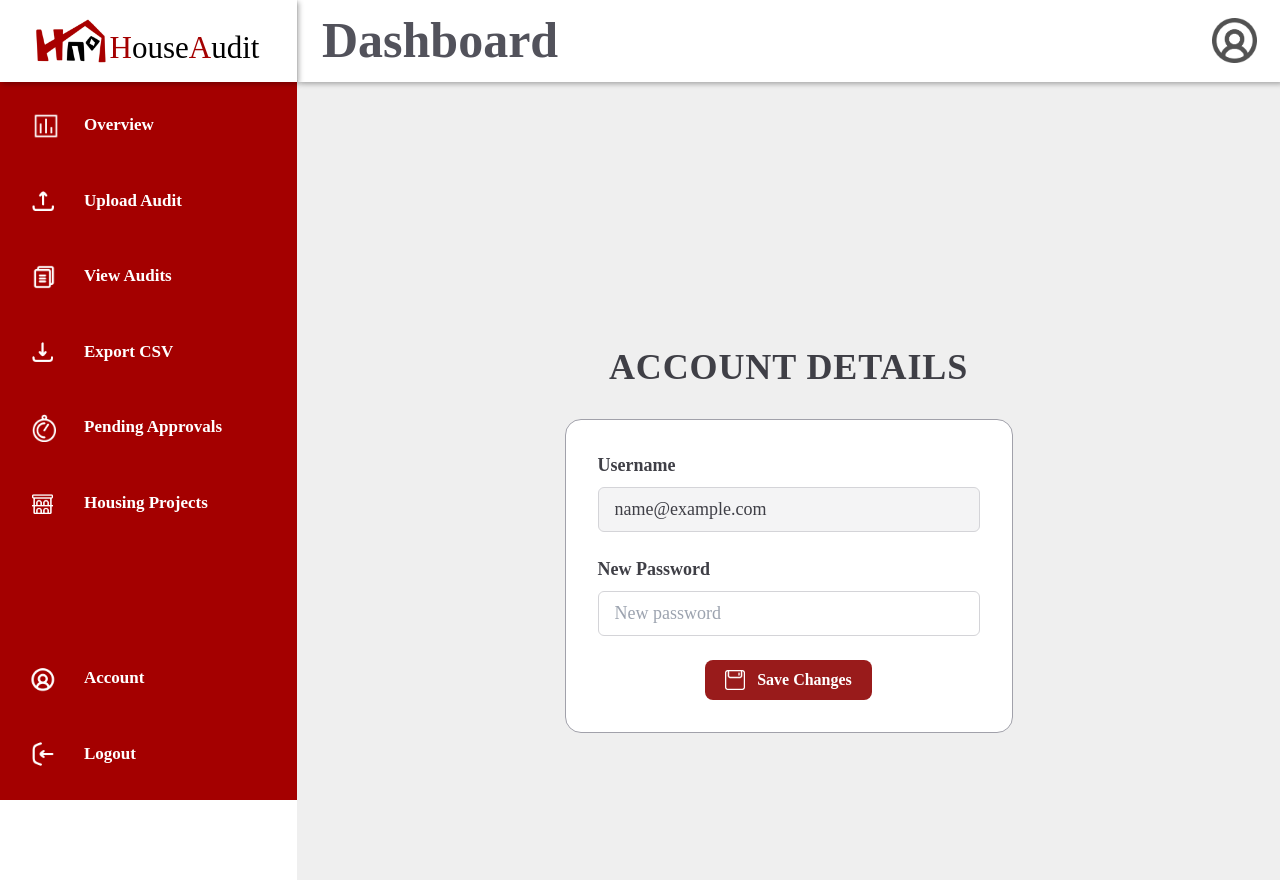
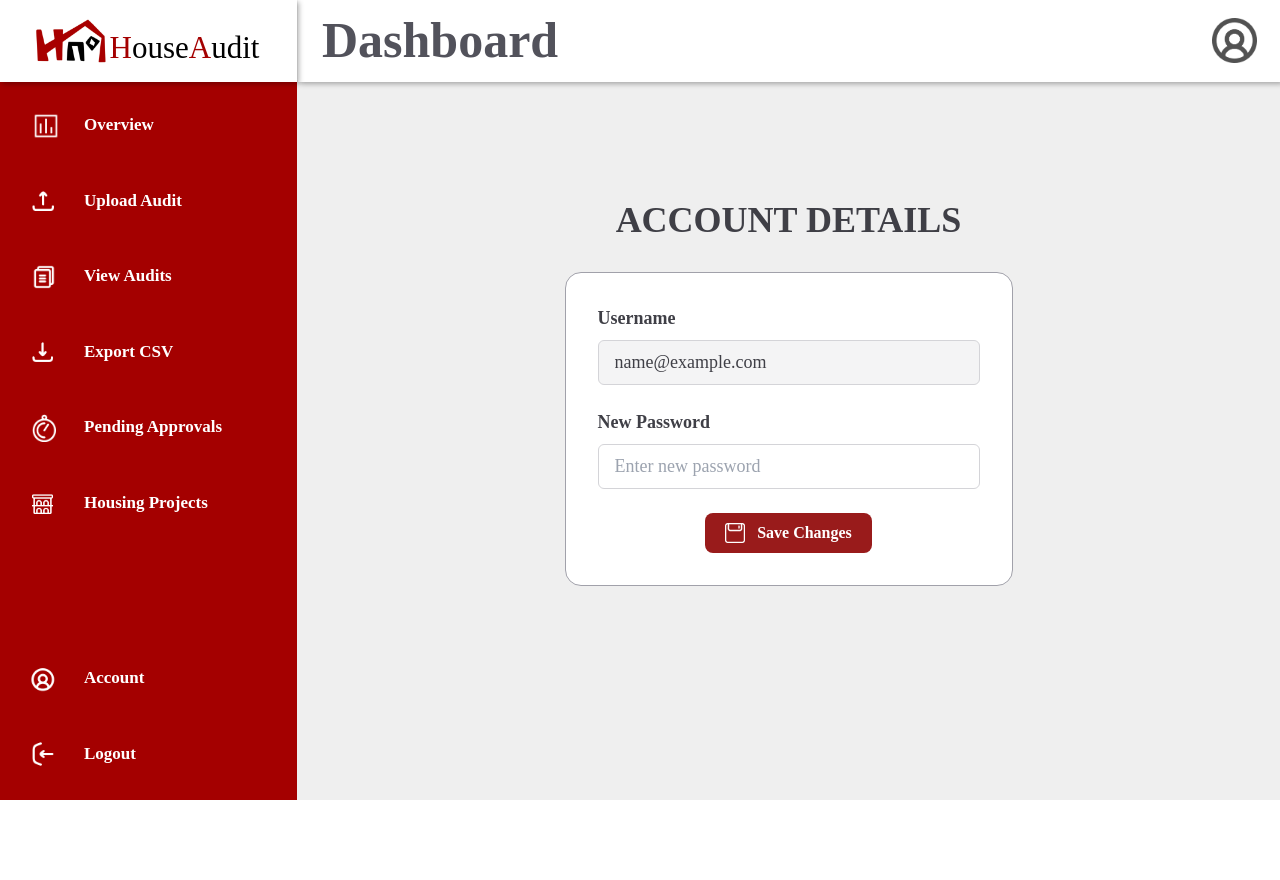
Before and after one commit to HousingAssembly/Audit-Team, a React (Create React App) app in the folder frontend/: page /dashboard/account in a window 1280 px wide. After the commit the page ends 800 px from the top, so only its background shows below. Built offline with nearby package versions, Linux system fonts and the light colour scheme; sample sign-in values are in the browser's storage.

Commit message:
Fixed unnecessary scrolling error

```diff
--- a/frontend/src/components/dashboard/Account.jsx
+++ b/frontend/src/components/dashboard/Account.jsx
@@ -53,8 +53,8 @@ export default function Account() {
   };
 
   return (
-    <div className="flex flex-col items-center justify-center bg-palette-dashboard min-h-screen">
-      <div className="text-zinc-700 font-bold text-4xl mb-8 mt-[120px] text-center uppercase tracking-wide">
+    <div className="flex flex-col items-center justify-center bg-palette-dashboard">
+      <div className="text-zinc-700 font-bold text-4xl mb-8 mt-[120px] text-center uppercase">
         Account Details
       </div>
       <div className="w-full max-w-md">
@@ -79,7 +79,7 @@ export default function Account() {
                 id="password"
                 type="password"
                 className="w-full border border-zinc-300 rounded-md px-4 py-2 text-[18px] text-zinc-700 focus:ring-2 focus:ring-red-800 outline-none transition"
-                placeholder="New password"
+                placeholder="Enter new password"
                 autoComplete="new-password"
                 value={newPassword}
                 onChange={(e) => setNewPassword(e.target.value)}
```
